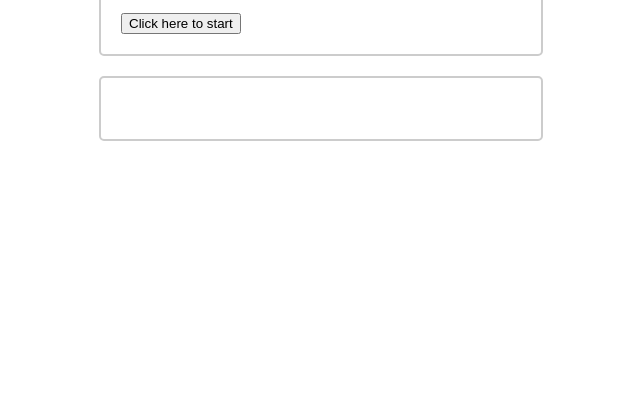
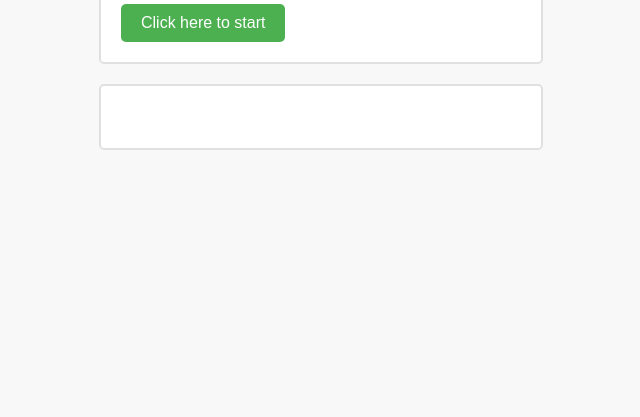
Before and after one commit to ssherp/quiz-code, a plain HTML site: page index.html in a window 1280 px wide. Shown: the part 383-800 px from the top of the page, without its empty margins (319-959 px from the left). Drawn offline with Linux system fonts and the light colour scheme.

Commit message:
made css look better

```diff
--- a/assets/style.css
+++ b/assets/style.css
@@ -7,24 +7,38 @@ body {
     margin: 0;
     padding: 0;
     font-family: Arial, sans-serif;
+    background-color: #f8f8f8;
   }
 
   h1 {
     text-align: center;
+    color: #333;
   }
 
   #displayStart,
   #questions {
     width: 400px;
     padding: 20px;
-    border: 2px solid #ccc;
+    border: 2px solid #e0e0e0;
     border-radius: 5px;
     margin-bottom: 20px;
+    background-color: #fff;
   }
 
   button {
     display: block;
     margin-top: 10px;
+    padding: 10px 20px;
+    font-size: 16px;
+    border: none;
+    border-radius: 5px;
+    background-color: #4caf50;
+    color: #fff;
+    cursor: pointer;
+  }
+
+  button:hover {
+    background-color: #45a049;
   }
 
   #high-scores {
@@ -35,3 +49,9 @@ body {
   #high-scores li {
     margin-bottom: 10px;
   }
+
+  #high-scores button {
+    padding: 5px 10px;
+    font-size: 14px;
+    background-color: #f44336;
+  }
```
